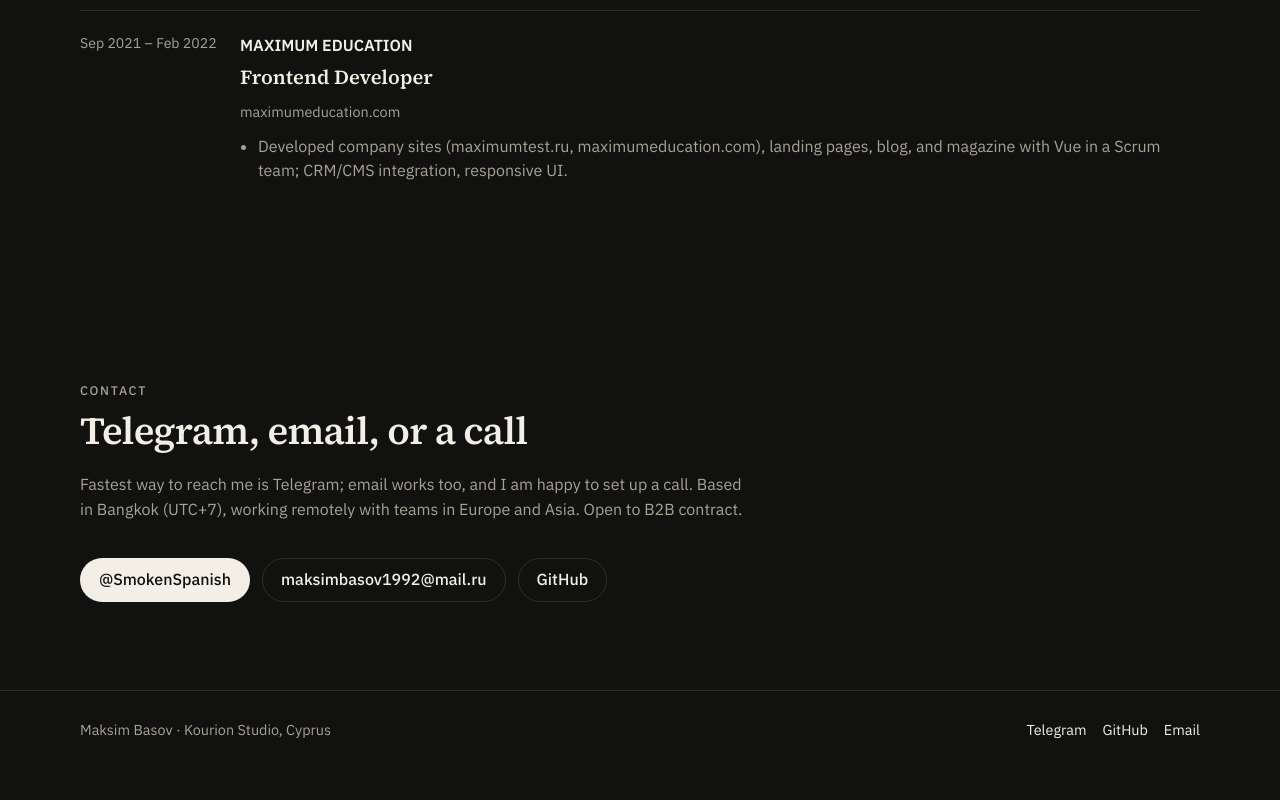
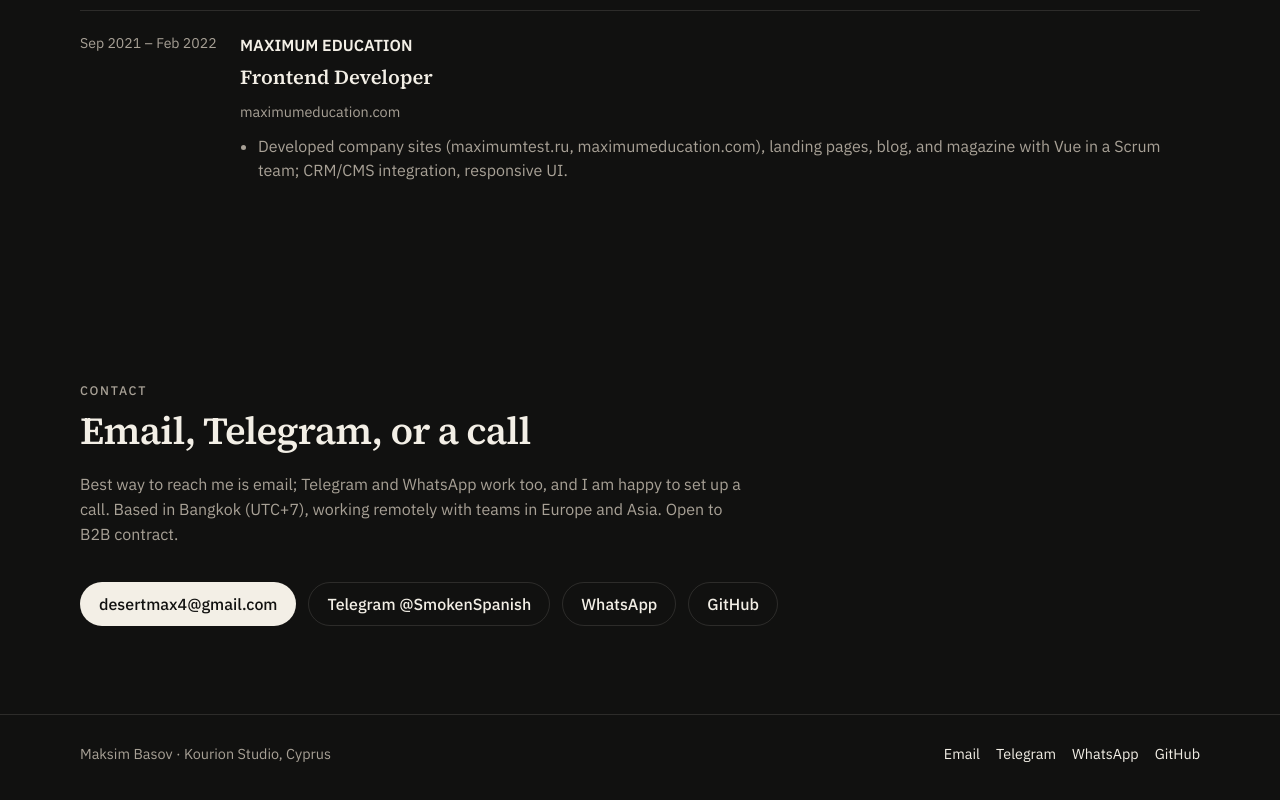
Before and after one commit to SmokenSpanish/SmokenSpanish.github.io, a React (Vite) app: page / in a window 1280 px wide. Shown: the part 9380-10180 px from the top of the page. Built offline with nearby package versions, Linux system fonts and the light colour scheme.

Commit message:
Add WhatsApp, switch contact email, and put email first in contacts.

```diff
--- a/public/playables/ragdoll-arena/index.html
+++ b/public/playables/ragdoll-arena/index.html
@@ -2,11 +2,8 @@
   <meta charset="utf-8">
 <!-- PLAYABLE CONFIG START -->
 <script>
-// Версия плейбла. Значение: 1 — однокликовая: первый тап по экрану открывает стор, 2 — двухкликовая: второй тап открывает стор (игра замирает, дальше любой тап снова открывает стор). 0 = полная версия (до пэкшота).
 window.PLAYABLE_CLICKS = window.PLAYABLE_CLICKS || 0;
-// Жидкость в третьей сцене melon-weapons: 'water' — вода (синяя), 'acid' — кислота (зелёная), 'lava' — лава (оранжевая) или свой цвет '#RRGGBB'. Пусто = как выставлено в сцене (компонент Liquid на узле Water).
 window.LIQUID = window.LIQUID || 'water';
-// Кто применяет оружие: 0 — кактус берёт его в руки, 1 — оружие само появляется слева от Мелона (кактус просто стоит рядом).
 window.WEAPON_SOLO = window.WEAPON_SOLO || 0;
 </script>
 <!-- PLAYABLE CONFIG END -->
--- a/src/components/Footer.tsx
+++ b/src/components/Footer.tsx
@@ -9,11 +9,14 @@ export function Footer() {
           {site.name} · {site.studio}, {site.studioLocation}
         </p>
         <div className={styles.links}>
+          <a href={`mailto:${site.email}`}>Email</a>
           <a href={site.telegramUrl}>Telegram</a>
+          <a href={site.whatsappUrl} target="_blank" rel="noreferrer">
+            WhatsApp
+          </a>
           <a href={site.githubUrl} target="_blank" rel="noreferrer">
             GitHub
           </a>
-          <a href={`mailto:${site.email}`}>Email</a>
         </div>
       </div>
     </footer>
--- a/src/data/site.ts
+++ b/src/data/site.ts
@@ -2,9 +2,11 @@ export const site = {
   name: 'Maksim Basov',
   role: 'Frontend / Creative Developer',
   specialty: 'HTML5 Playable Ads',
-  email: 'maksimbasov1992@mail.ru',
+  email: 'desertmax4@gmail.com',
   telegramUrl: 'https://t.me/SmokenSpanish',
   telegramHandle: '@SmokenSpanish',
+  whatsappUrl: 'https://wa.me/79859071865',
+  whatsappLabel: '+7 985 907-18-65',
   githubUrl: 'https://github.com/SmokenSpanish',
   githubLabel: 'github.com/SmokenSpanish',
   cvPdf: 'Maksim-Basov-CV.pdf',
--- a/src/pages/HomePage.tsx
+++ b/src/pages/HomePage.tsx
@@ -58,17 +58,20 @@ export function HomePage() {
       <section className="section" id="contact">
         <div className="container">
           <p className="kicker">Contact</p>
-          <h2 className="section__title">Telegram, email, or a call</h2>
+          <h2 className="section__title">Email, Telegram, or a call</h2>
           <p className="section__lede">
-            Fastest way to reach me is Telegram; email works too, and I am happy to set up a call. Based in Bangkok
+            Best way to reach me is email; Telegram and WhatsApp work too, and I am happy to set up a call. Based in Bangkok
             (UTC+7), working remotely with teams in Europe and Asia. {site.availability}.
           </p>
           <div className={styles.contact}>
-            <a className="btn btn--primary" href={site.telegramUrl}>
-              {site.telegramHandle}
+            <a className="btn btn--primary" href={`mailto:${site.email}`}>
+              {site.email}
             </a>
-            <a className="btn btn--ghost" href={`mailto:${site.email}`}>
-              {site.email}
+            <a className="btn btn--ghost" href={site.telegramUrl}>
+              Telegram {site.telegramHandle}
+            </a>
+            <a className="btn btn--ghost" href={site.whatsappUrl} target="_blank" rel="noreferrer">
+              WhatsApp
             </a>
             <a className="btn btn--ghost" href={site.githubUrl} target="_blank" rel="noreferrer">
               GitHub
--- a/src/pages/ResumePage.tsx
+++ b/src/pages/ResumePage.tsx
@@ -17,8 +17,11 @@ export function ResumePage() {
           <p className={styles.contacts}>
             <span>{site.location}</span>
             <span>{site.availability}</span>
-            <a href={site.telegramUrl}>{site.telegramHandle}</a>
             <a href={`mailto:${site.email}`}>{site.email}</a>
+            <a href={site.telegramUrl}>Telegram {site.telegramHandle}</a>
+            <a href={site.whatsappUrl} target="_blank" rel="noreferrer">
+              WhatsApp {site.whatsappLabel}
+            </a>
             <a href={site.githubUrl} target="_blank" rel="noreferrer">
               {site.githubLabel}
             </a>
@@ -61,7 +64,7 @@ export function ResumePage() {
           <p>Frontend: JavaScript, TypeScript, React, Vue, HTML, CSS/SCSS.</p>
           <p>Tooling: Git, Webpack/Vite, Node.js build scripts, Figma.</p>
           <p>Markets: playables for Europe and Asia, localized copy and geo-aware currency.</p>
-          <p>Languages: Russian — native. English — fluent.</p>
+          <p>Languages: English — fluent. Russian — fluent.</p>
         </section>
 
         <section className={styles.block}>
```
Also changed, not shown: resume/en/Maksim-Basov-CV.md (+4 -3 lines), resume/ru/Maksim-Basov-CV.md (+4 -3 lines), 7 other files (tests, documents, lock files or other folders).
